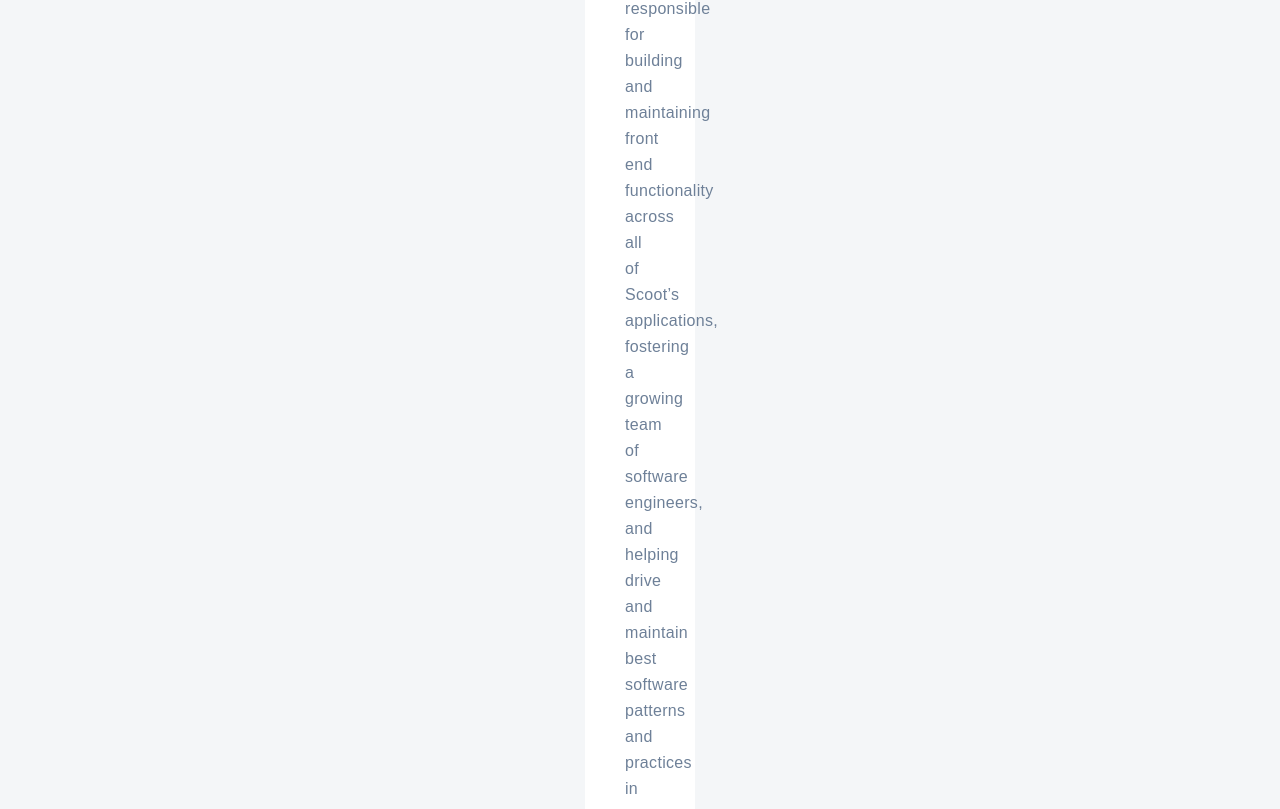
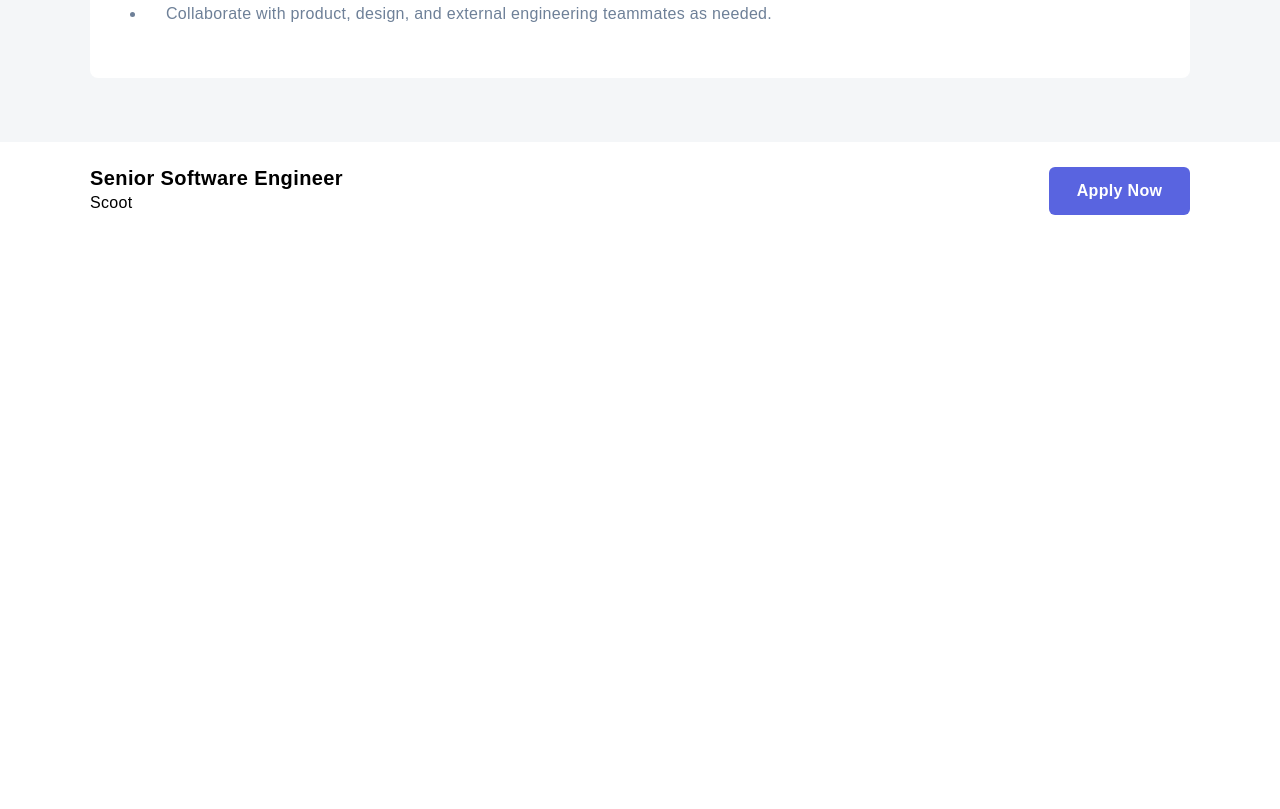
Before and after one commit to yehudz/devjobs-web-app, a Next.js app: page /jobs/1 in a window 1280 px wide. Shown: the part 1309-2118 px from the top of the page. After the commit the page ends 1549 px from the top, so only its background shows below. Built offline with nearby package versions, Linux system fonts and the light colour scheme.

Commit message:
[DWA-7] AC6-7 Content Footer
Add job details to footer
Add responsive layout for tablet and desktop

```diff
--- a/components/views/JobPostingLayout/JobPostingContent.tsx
+++ b/components/views/JobPostingLayout/JobPostingContent.tsx
@@ -19,7 +19,7 @@
         bg-white
         mt-6
         max-w-[90%]
-        xl:max-w-[110px]
+        xl:max-w-[1100px]
         rounded-lg
         mx-auto
         p-6
--- a/components/views/JobPostingLayout/JobPostingFooter.tsx
+++ b/components/views/JobPostingLayout/JobPostingFooter.tsx
@@ -9,15 +9,45 @@
     <footer
         data-testid="content-footer"
         className="
+          flex
+          justify-center
           w-full
           bg-white
           mt-16
-          p-6
         "
       >
+        <div
+          className="
+            wrapper
+            flex
+            justify-between
+            w-full
+            max-w-[90%]
+            xl:max-w-[1100px]
+            items-center
+            py-6
+          "
+        >
+          <div
+            className="
+              flex
+              flex-col
+              hidden
+              md:flex
+            "
+          >
+            <h3>{job.position}</h3>
+            <div className="body">
+              {job.company}
+            </div>
+          </div>
           <Link href={job.website}>
             <a
               data-testid="apply-button"
+              className="
+                w-full
+                md:w-auto
+              "
             >
               <Button
                 type='primary'
@@ -26,6 +56,7 @@
               </Button>
             </a>
           </Link>
+        </div>
       </footer>
   )
 }
```
Lines whose indentation alone changed are shown as unchanged.
